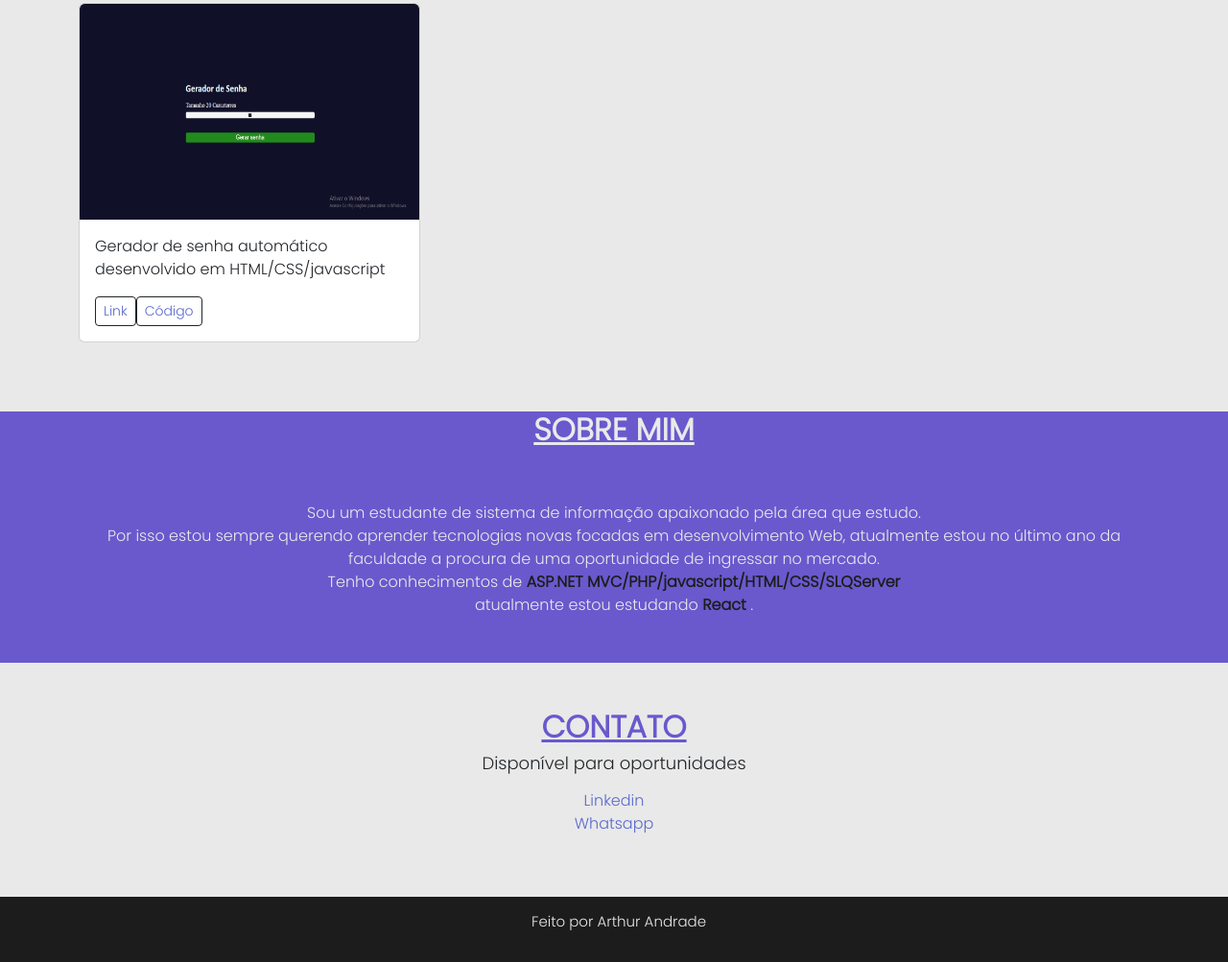
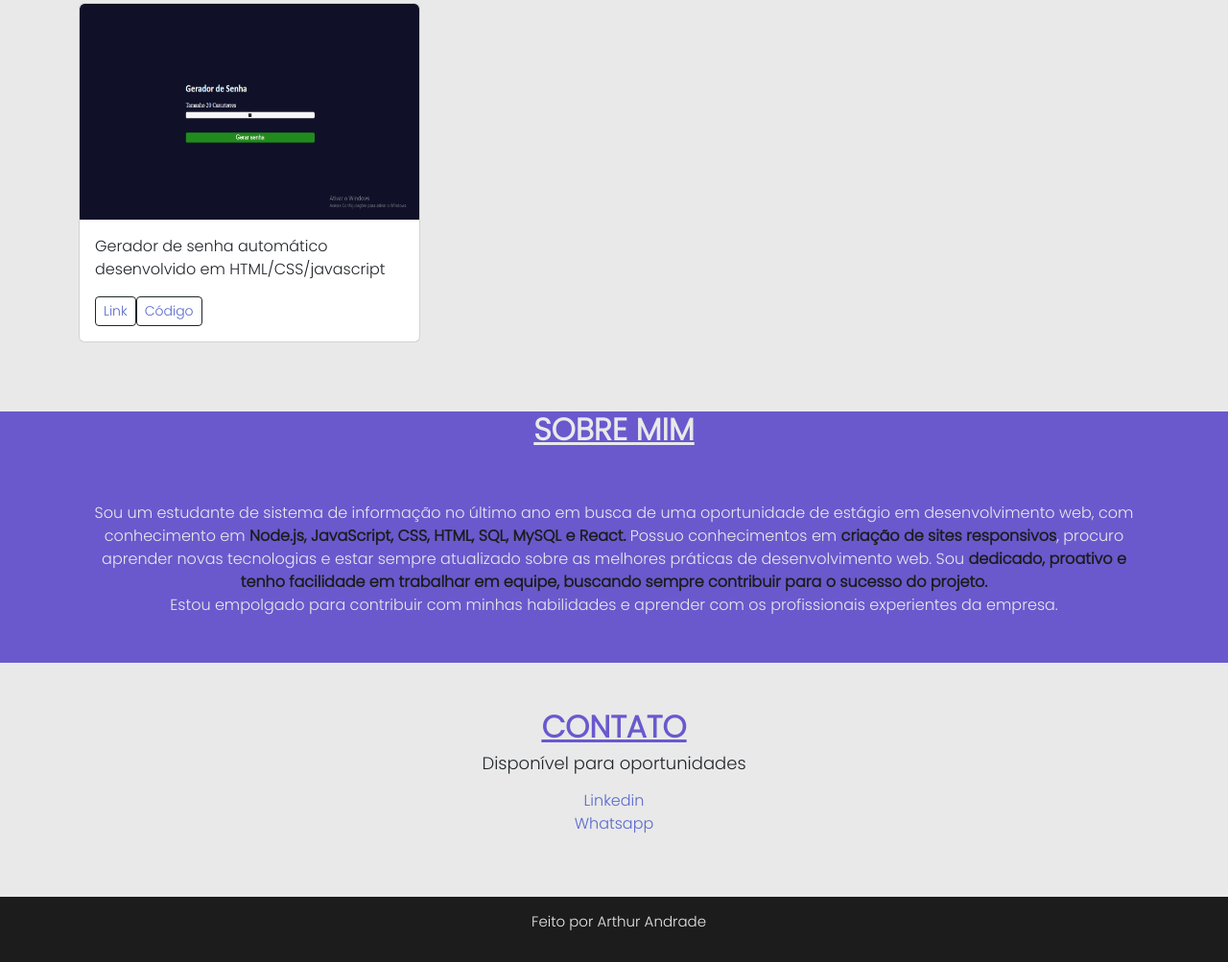
Before and after one commit to Arthur0088/Portfolio-Arthur, a plain HTML site: page index.html in a window 1280 px wide. Shown: the part 878-1881 px from the top of the page at 96% size. Drawn offline with nearby package versions, Linux system fonts and the light colour scheme.

Commit message:
commit 2.9.

```diff
--- a/index.html
+++ b/index.html
@@ -111,11 +111,10 @@
 <section class="jumbotron text-center mt-5 cor-primaria">
   <div id="sobre-mim" class="container">
     <h2 class="jumbotron-heading titulo-branco" style="color: #e9e9e9;">Sobre mim</h2>
-      <p class="py-5" style="color: #e9e9e9;">Sou um estudante de sistema de informação apaixonado pela área que
-        estudo.<br> Por isso estou sempre querendo aprender tecnologias novas focadas em desenvolvimento Web,
-        atualmente estou no último ano da faculdade a procura de uma oportunidade de ingressar no mercado.<br>
-        Tenho conhecimentos de <strong>ASP.NET MVC/PHP/javascript/HTML/CSS/SLQServer<br>
-        </strong> atualmente estou estudando <strong>React</strong> .
+      <p class="py-5" style="color: #e9e9e9;">Sou um estudante de sistema de informação no último ano em busca de uma oportunidade de estágio em desenvolvimento web, com conhecimento em
+         <strong>Node.js, JavaScript, CSS, HTML, SQL, MySQL e React.</strong> Possuo conhecimentos em <strong>criação de sites responsivos</strong>, procuro aprender novas tecnologias e estar sempre atualizado sobre as melhores práticas de desenvolvimento web.
+         Sou <strong>dedicado, proativo e tenho facilidade em trabalhar em equipe, buscando sempre contribuir para o sucesso do projeto.</strong>
+         <br>Estou empolgado para contribuir com minhas habilidades e aprender com os profissionais experientes da empresa.
         </p>
   </div>
 </section>
--- a/style/style.css
+++ b/style/style.css
@@ -25,13 +25,15 @@ strong{
     color: #e9e9e9;
     text-decoration: underline;
     text-transform: uppercase;
-    font-weight: 700
+    font-weight: 700;
+    font-family:Poppins;
 }
 .titulo-roxo{
     color: #6959CD;
     text-decoration: underline;
     text-transform: uppercase;
     font-weight: 700;
+    font-family:Poppins;
 }
 .cor-primaria{
     background-color: #6959CD;
```
